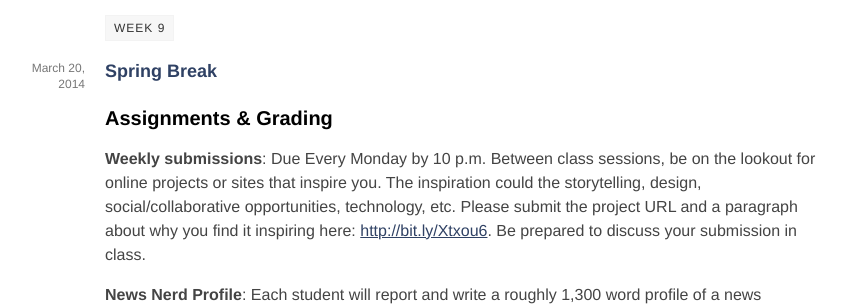
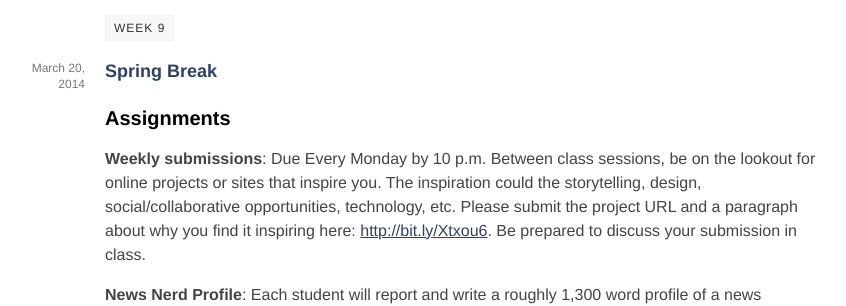
Before and after one commit to tysone/2014-columbia, a Jekyll site: the page built from columbia-spring-14/index.html, in a window 1280 px wide and 900 px high, scrolled down 1635 px. Shown: the part 153-459 px from the top of the window, without its empty margins (255-1101 px from the left). Built offline with Jekyll 4.4.1, drawn with Linux system fonts in a browser that asks for light colours.

Commit message:
rm grading

```diff
--- a/columbia-spring-14/index.html
+++ b/columbia-spring-14/index.html
@@ -163,7 +163,7 @@ ul.anchors {
 {% endfor %}
 
 
-<a name="assignments"></a><h2>Assignments &amp; Grading</h2>
+<a name="assignments"></a><h2>Assignments</h2>
 
 <div class="assignment">
 	<p><strong>Weekly submissions</strong>: Due Every Monday by 10 p.m. Between class sessions, be on the lookout for online projects or sites that inspire you. The inspiration could the storytelling, design, social/collaborative opportunities, technology, etc. Please submit the project URL and a paragraph about why you find it inspiring here: <a href="http://bit.ly/Xtxou6">http://bit.ly/Xtxou6</a>. Be prepared to discuss your submission in class.</p>
```
